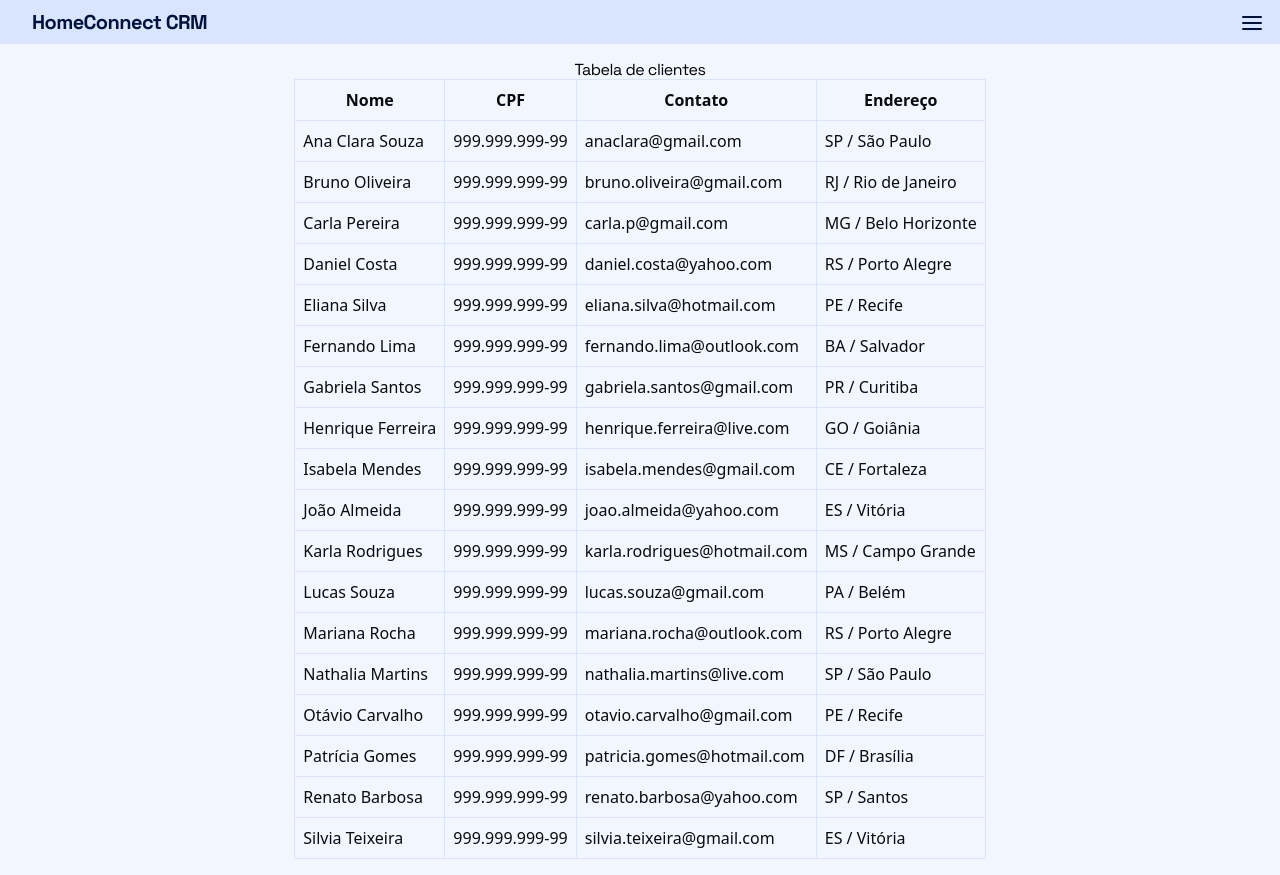
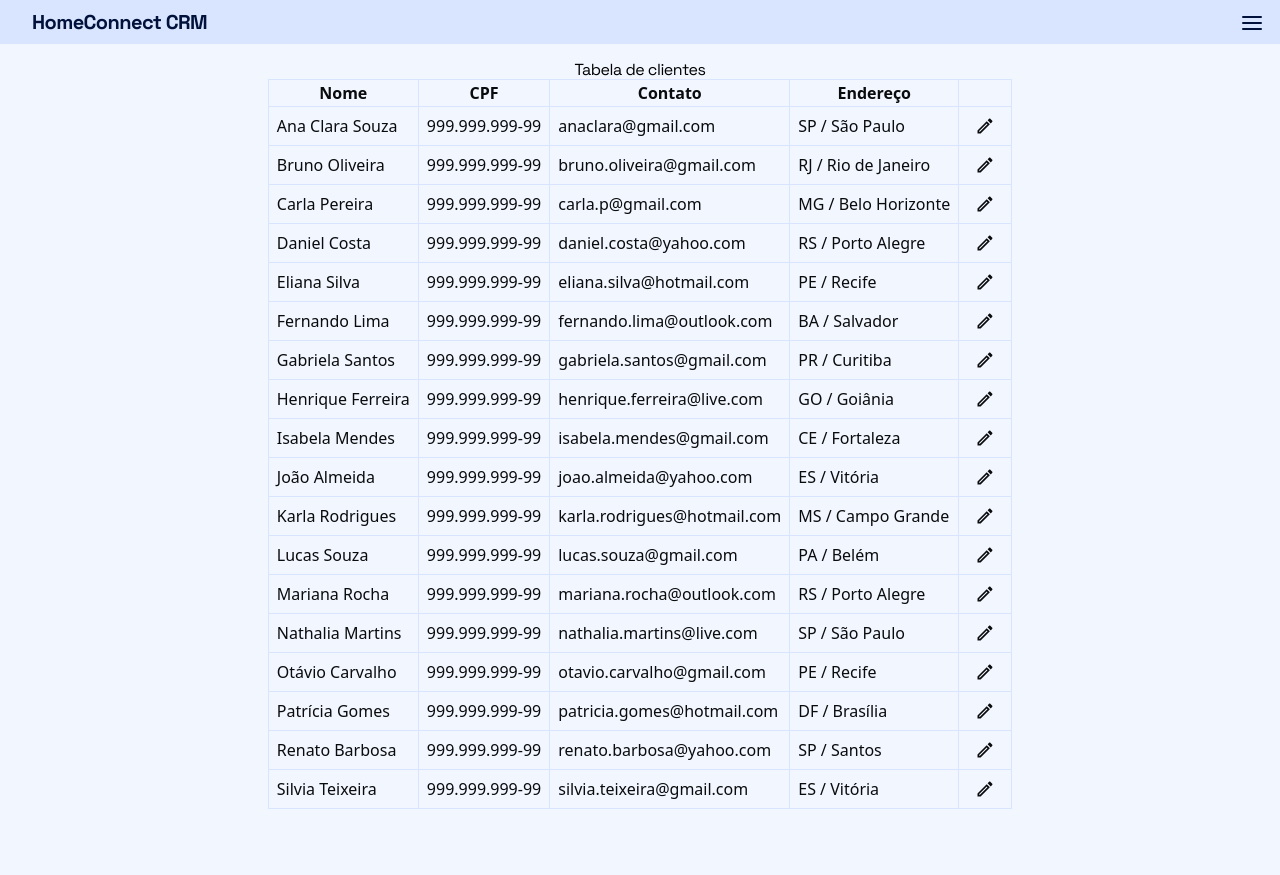
Before and after one commit to Joao-Eduardo-AJ/home-connect-crm, a Next.js app: page / in a window 1280 px wide. Shown: the top 875 px of the page. After the commit the page ends 825 px from the top, so only its background shows below. Built offline with nearby package versions, Linux system fonts and the light colour scheme.

Commit message:
feat: adds icon button component

```diff
--- a/src/app/page.tsx
+++ b/src/app/page.tsx
@@ -1,5 +1,7 @@
 import { TD, TH } from "@/components";
+import { IconButton } from "@/components/icon-button";
 import { clients } from "@/mock";
+import { Edit, EditOutlined } from "@mui/icons-material";
 
 const Home = () => (
   <main className="flex flex-col items-center p-4">
@@ -11,6 +13,7 @@ const Home = () => (
           <TH variant={{ type: "hiddenMD" }}>CPF</TH>
           <TH>Contato</TH>
           <TH variant={{ type: "hiddenSM" }}>Endereço</TH>
+          <TH />
         </tr>
       </thead>
       <tbody>
@@ -19,9 +22,10 @@ const Home = () => (
             <TD>{client.fullName}</TD>
             <TD variant={{ type: "hiddenMD" }}>{client.cpf ?? ""}</TD>
             <TD>{client.contact.email}</TD>
-            <TD
-              variant={{ type: "hiddenSM" }}
-            >{`${client.address.state} / ${client.address.city}`}</TD>
+            <TD>{`${client.address.state} / ${client.address.city}`}</TD>
+            <TD>
+              <IconButton><EditOutlined fontSize="small" /></IconButton>
+            </TD>
           </tr>
         ))}
       </tbody>
--- a/src/app/users/page.tsx
+++ b/src/app/users/page.tsx
@@ -1,15 +1,18 @@
 import { TD, TH } from "@/components";
+import { IconButton } from "@/components/icon-button";
 import { users } from "@/mock";
+import { EditOutlined } from "@mui/icons-material";
 
 const Users = () => (
   <main className="flex flex-col items-center p-4">
-    <h2>Tabela de clientes</h2>
+    <h2>Tabela de usuários</h2>
     <table>
       <thead>
         <tr>
           <TH>Nome</TH>
           <TH>Contato</TH>
           <TH variant={{ type: "hiddenSM" }}>Endereço</TH>
+          <TH />
         </tr>
       </thead>
       <tbody>
@@ -20,6 +23,11 @@ const Users = () => (
             <TD
               variant={{ type: "hiddenSM" }}
             >{`${user.address.state} / ${user.address.city}`}</TD>
+            <TD>
+              <IconButton>
+                <EditOutlined fontSize="small"/>
+              </IconButton>
+            </TD>
           </tr>
         ))}
       </tbody>
--- a/src/components/cell/index.tsx
+++ b/src/components/cell/index.tsx
@@ -2,7 +2,7 @@ import { type TdHTMLAttributes } from "react";
 import { type VariantProps, tv } from "tailwind-variants";
 
 export const cell = tv({
-  base: "border-collapse border p-2 border-primary-200 dark:border-primary-900 text-gray-900 dark:text-gray-200",
+  base: "border-collapse border px-2 border-primary-200 dark:border-primary-900 text-gray-900 dark:text-gray-200",
   variants: {
     type: {
       hiddenSM: "hidden sm:table-cell",
--- /dev/null
+++ b/src/components/icon-button/index.tsx
@@ -0,0 +1,28 @@
+import type { ButtonHTMLAttributes } from "react";
+
+import { tv, type VariantProps } from "tailwind-variants";
+
+const button = tv({
+  base: "p-2 hover:brightness-95 flex rounded-md",
+  variants: {
+    color: {
+        text: "hover:-rotate-12",
+        primary: "bg-gray-700",
+        info: "bg-blue-700",
+        warning: "bg-yellow-700",
+        error: "bg-red-700",
+        success: "bg-green-700"
+    }
+  },
+  defaultVariants: {
+    color: "text"
+  }
+});
+
+interface IButton extends ButtonHTMLAttributes<HTMLButtonElement> {
+  variant?: VariantProps<typeof button>;
+}
+
+export function IconButton({ variant, ...props }: IButton) {
+  return <button {...props} className={button(variant)} />;
+}
--- a/tailwind.config.ts
+++ b/tailwind.config.ts
@@ -28,16 +28,6 @@ const config: Config = {
         "primary-950": "#001852",
         "primary-1000": "#00123b",
 
-        "secondary-100": "#FFF6E0",
-        "secondary-200": "#FFE0A8",
-        "secondary-300": "#FFCD7A",
-        "secondary-400": "#FFB946",
-        "secondary-500": "#FFA523",
-        "secondary-600": "#E18807",
-        "secondary-700": "#B76C00",
-        "secondary-800": "#8E5100",
-        "secondary-900": "#5F3200",
-
         "gray-100": "#F5F6FA",
         "gray-200": "#DFE1E8",
         "gray-300": "#C0C3CC",
@@ -48,7 +38,11 @@ const config: Config = {
         "gray-800": "#393B42",
         "gray-850": "#232529",
         "gray-900": "#0A0B0D",
-        "gray-950": "#030009"
+        "gray-950": "#030009",
+
+        "warning": "#FFA523",
+        "error": "#F51C23",
+        "success": "#4CCA22",
       }
     }
   },
```
